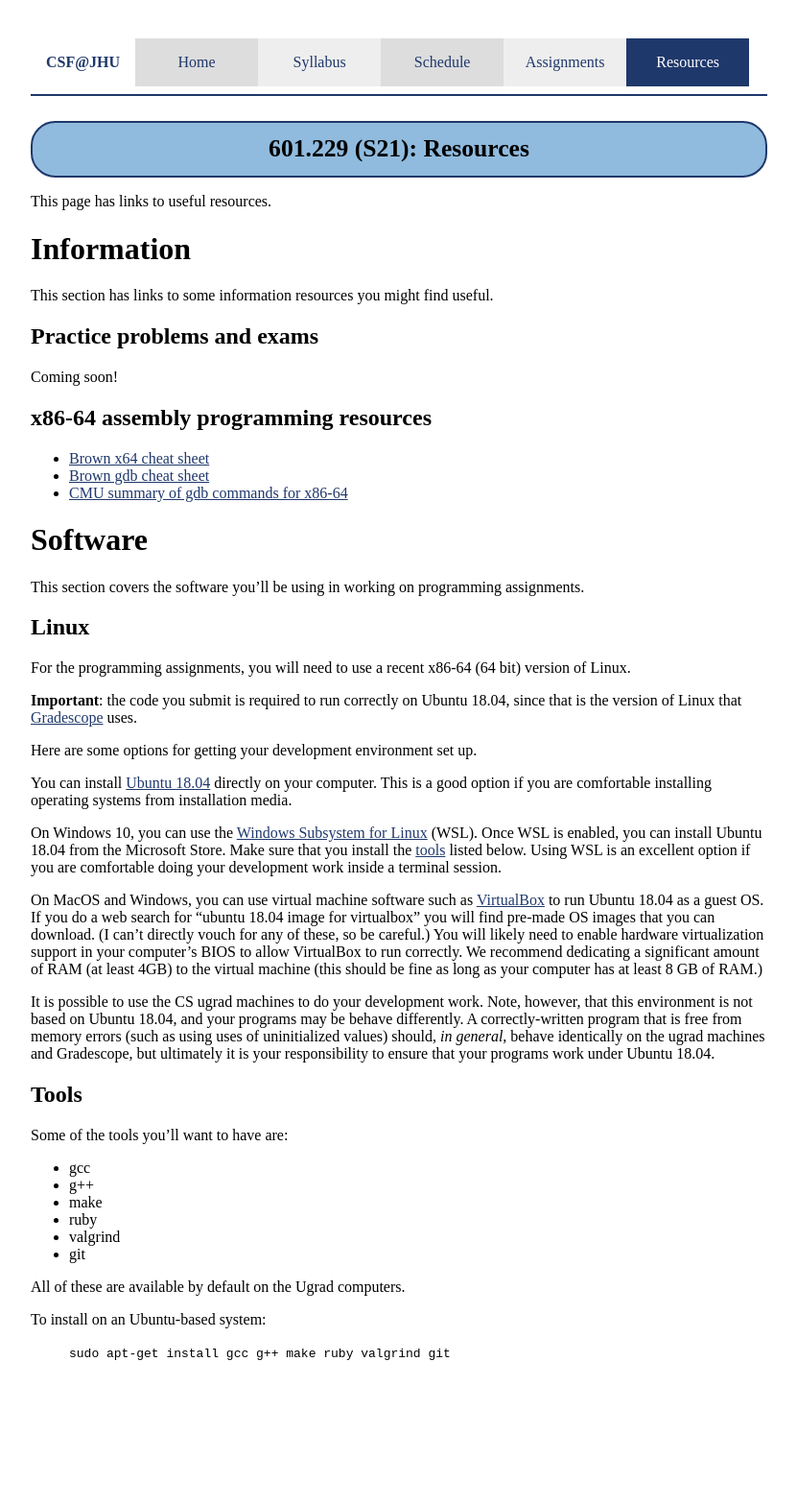
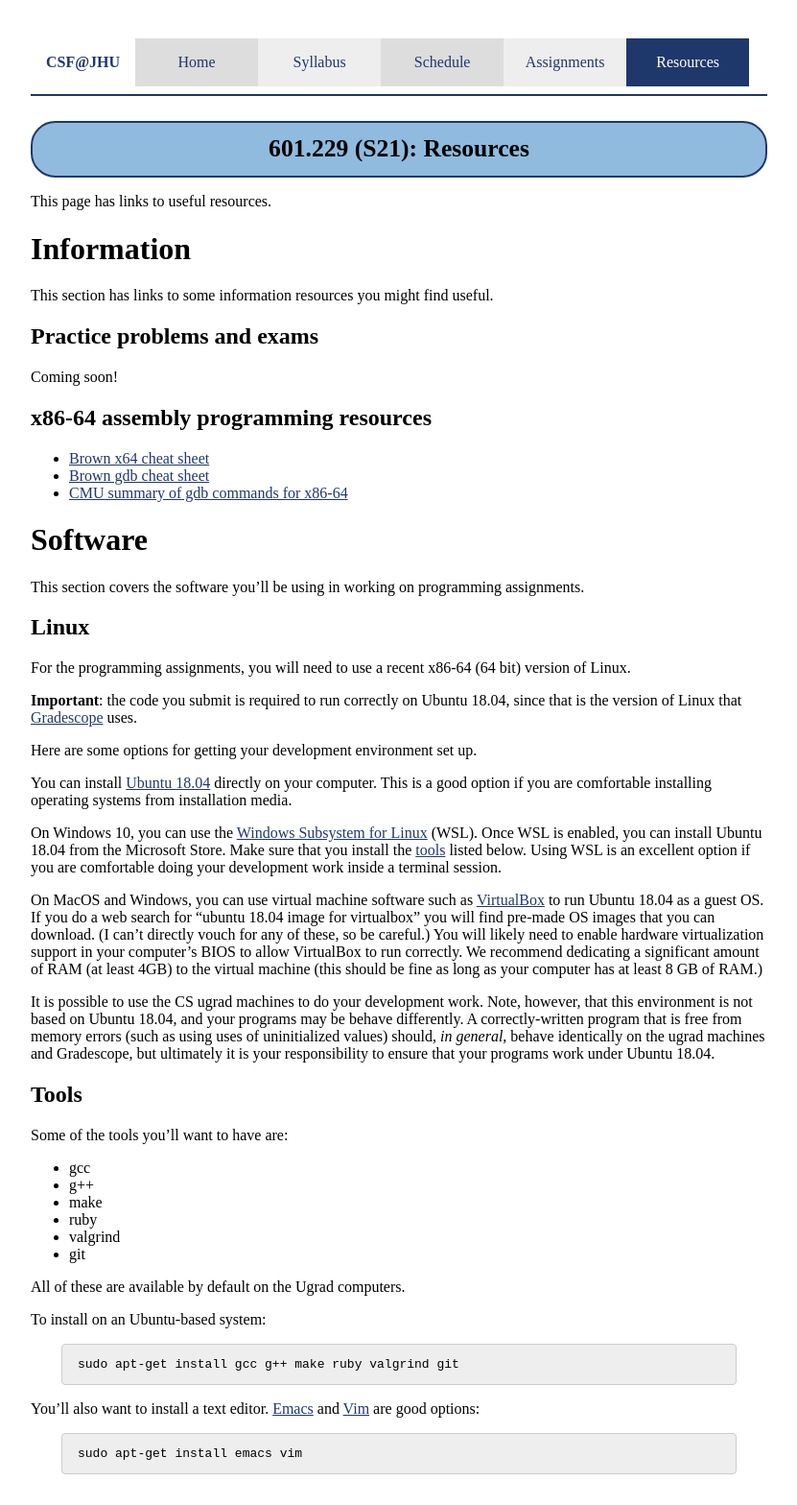
Before and after one commit to jhucsf/spring2021, a Jekyll site: the page built from resources.md, in a window 1280 px wide. Shown: the whole page at 96% size, without its empty margins (224-1055 px from the left). Built offline with Jekyll 4.4.1, drawn with Linux system fonts in a browser that asks for light colours; before the commit the page ends 1450 px from its top, so only the background shows below that.

Commit message:
how to install editors

````diff
--- a/resources.md
+++ b/resources.md
@@ -85,7 +85,15 @@ All of these are available by default on the Ugrad computers.
 
 To install on an Ubuntu-based system:
 
-> <code class="cmd">sudo apt-get install gcc g++ make ruby valgrind git</code>
+```
+sudo apt-get install gcc g++ make ruby valgrind git
+```
+
+You'll also want to install a text editor.  [Emacs](https://www.gnu.org/software/emacs/) and [Vim](https://www.vim.org/) are good options:
+
+```
+sudo apt-get install emacs vim
+```
 
 <!--
 To install on a Fedora system:
````
